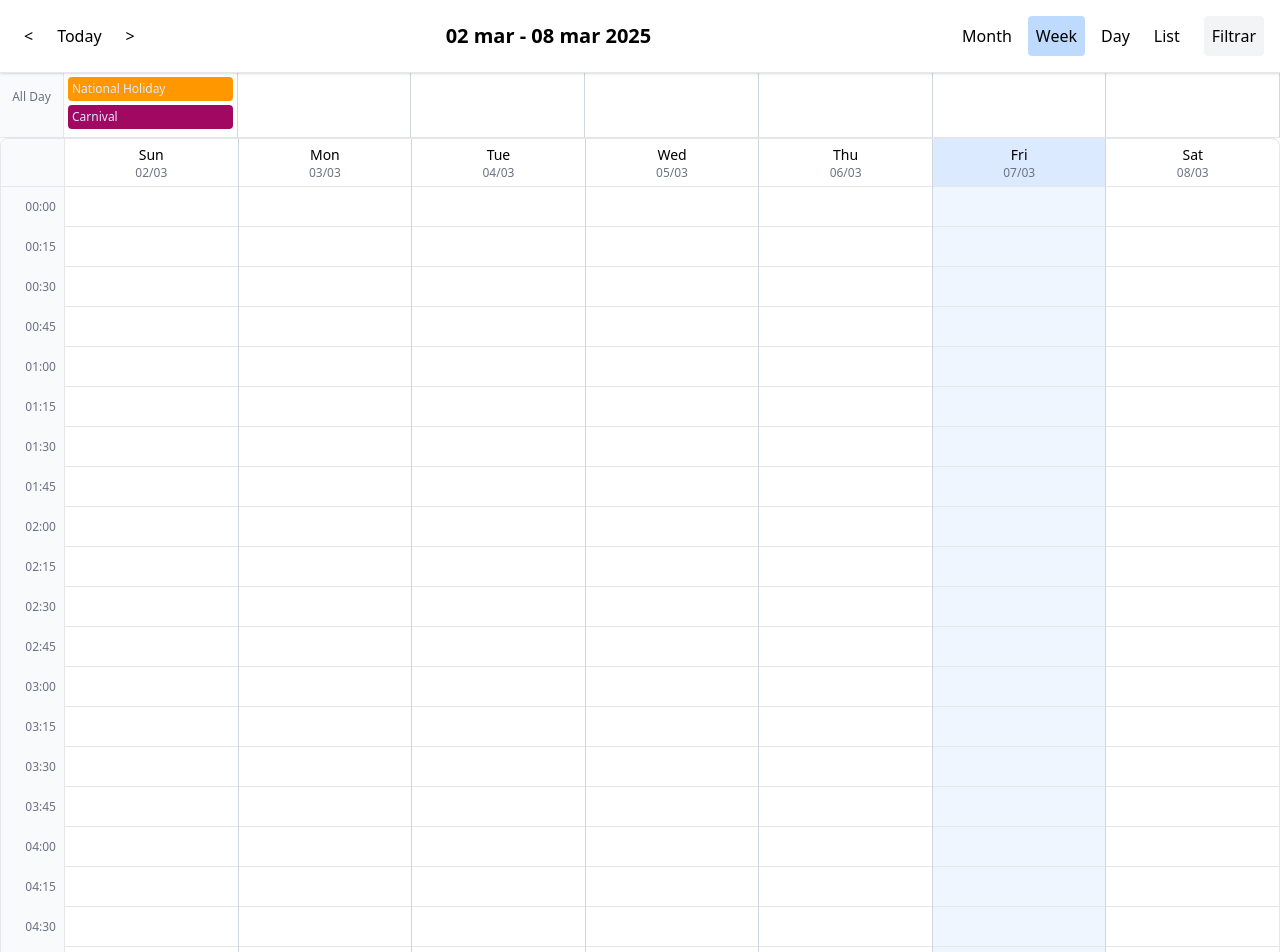
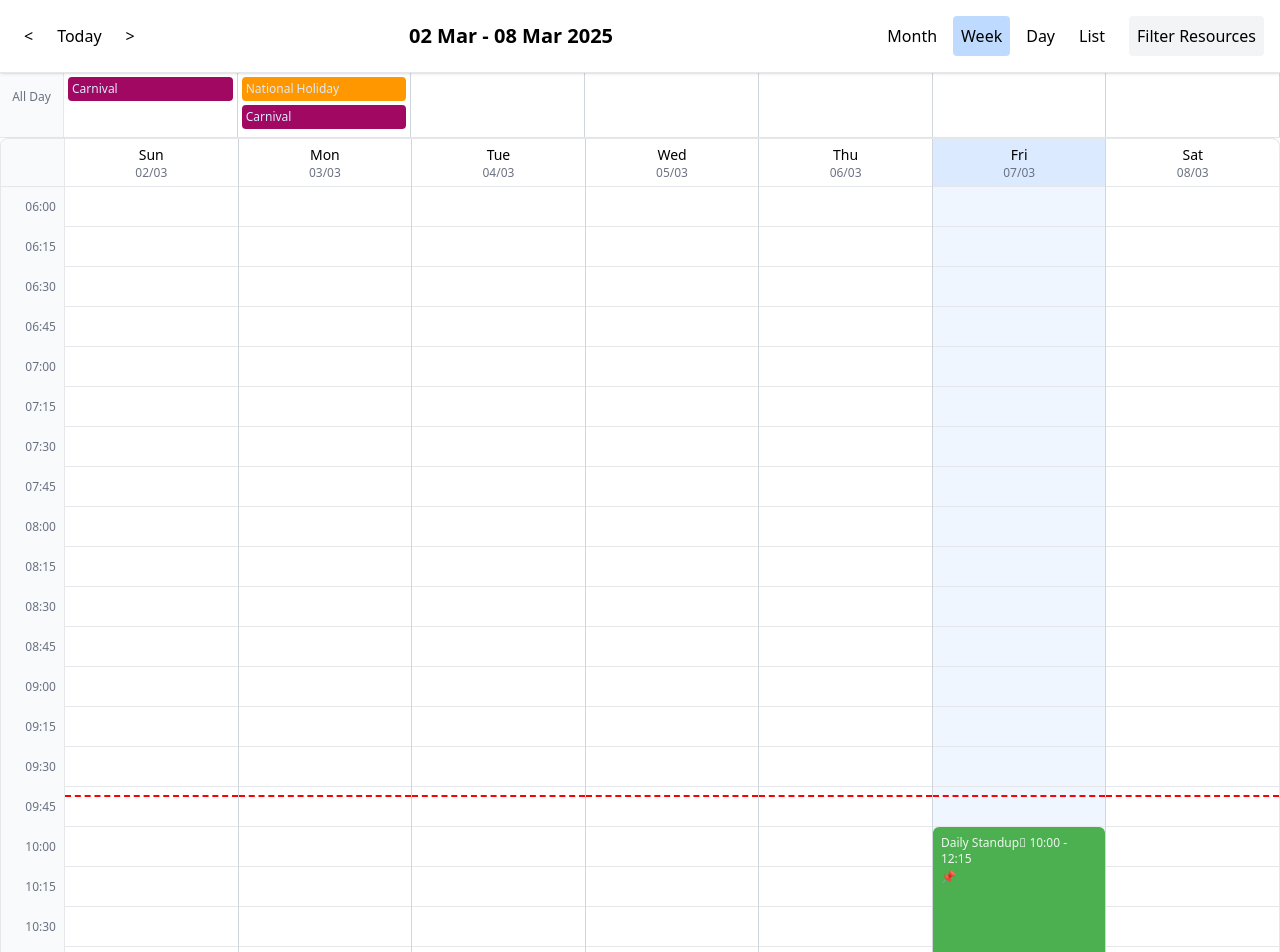
Before and after one commit to Zebedeu/react-agendfy, a React (Vite) app: page / in a window 1280 px wide. Shown: the top 952 px of the page. Built offline with nearby package versions, Linux system fonts and the light colour scheme.

Commit message:
fixed red line off set

```diff
--- a/package.json
+++ b/package.json
@@ -1,7 +1,7 @@
 {
   "name": "react-agendfy",
   "private": false,
-  "version": "1.0.2-beta.1",
+  "version": "1.0.2",
   "type": "module",
   "main": "dist/index.umd.js",
   "module": "dist/index.es.js",
@@ -42,6 +42,7 @@
   },
   "dependencies": {
     "@date-fns/tz": "^1.2.0",
+    "@date-fns/utc": "^2.1.0",
     "@dnd-kit/core": "^6.3.1",
     "@dnd-kit/modifiers": "^9.0.0",
     "@dnd-kit/utilities": "^3.2.2",
--- a/src/App.tsx
+++ b/src/App.tsx
@@ -152,6 +152,19 @@ const initialEvents = [
           "type": "equipment"
       }
   ]
+},
+{
+  "id": "1741289417992",
+  "title": "Alerta",
+  "start": "2025-03-06T20:30:00.000Z",
+  "end": "2025-03-06T21:00:00.000Z",
+  "color": "#81909c",
+  "isAllDay": false,
+  "isMultiDay": false,
+  "alertBefore": 18,
+  "resources": [
+      "r1"
+  ]
 }
 ];
 function App() {
@@ -168,23 +181,30 @@ function App() {
     defaultView: "week",
     slotDuration: 15,
     slotLabelFormat: "HH:mm",
-    slotMin: "00:00",
+    slotMin: "06:00",
     slotMax: "23:59",
-    lang: 'pt',
+    lang: 'en',
     today: 'Today',
     monthView: 'Month',
     weekView: 'Week',
     dayView: 'Day',
     listView: 'List',
     all_day: 'All Day',
-    clier_filter: 'Clear Filters',
-    filter_resources: 'Filtrar',
+    clear_filter: 'Clear Filters',
+    filter_resources: 'Filter Resources',
+    businessHours: {
+      enabled: true,
+      intervals: [
+        { daysOfWeek: [1, 2, 3, 4, 5], startTime: "09:00", endTime: "17:00" }
+      ]
+    },
 
+    alerts: {
+      enabled: false,
+      thresholdMinutes: 15,
+    },
   };
 
-  const config = useMemo(() => {
-    return defaultConfig;
-  }, []);
 
 
   // Save events to localStorage whenever events state changes
@@ -248,7 +268,7 @@ function App() {
     <div className="">
       <Calendar
         events={events}
-        config={config}
+        config={defaultConfig}
        onEventUpdate={handleEventUpdate}
         onEventClick={handleEventClick}
         onDayClick={handleDayClick}
--- a/src/Core/Components/BaseEvent.tsx
+++ b/src/Core/Components/BaseEvent.tsx
@@ -78,7 +78,7 @@ const BaseEvent = ({
   };
 
   const displayTitle = event.title + "\b";
-  const tooltipContent = generateTooltipContent(event, isMultiDay, isStart, isEnd);
+  const tooltipContent = generateTooltipContent(event, isMultiDay, isStart, isEnd, config?.timeZone);
 
   return (
 
--- a/src/Core/Components/View/DayView/DayView.tsx
+++ b/src/Core/Components/View/DayView/DayView.tsx
@@ -16,6 +16,7 @@ import { ensureDate } from "../../../../Utils/DateTrannforms";
 import { DayViewProps, EventProps } from "../../../../types";
 import { TZDate } from "@date-fns/tz";
 import { TimeSlot } from "./TimeSlot";
+import { calculateRedLineOffset } from "../../../../Utils/calculateRedLineOffset";
 
 
 
@@ -115,15 +116,15 @@ const DayView: React.FC<DayViewProps> = ({
   );
 
 
-  let redLineOffset = 0;
-  const today = new TZDate(new Date(), config?.timeZone); // TZDate for today
+  const today = new TZDate(new Date(), config?.timeZone);
   const isToday = isSameDay(currentDate, today);
-  if (isToday) {
-    const viewStart = setHours(startOfDay(today), parsedSlotMin);
-    let diffMinutes = differenceInMinutes(today, viewStart);
-    if (diffMinutes < 0) diffMinutes = 0;
-    redLineOffset = (diffMinutes / (config?.slotDuration || 30)) * 40; // Default slotDuration if locale is undefined
-  }
+
+    const redLineOffset = calculateRedLineOffset(
+      currentDate,
+      parsedSlotMin,
+      config?.slotDuration || 30,
+      config?.timeZone
+    );
 
   const handleDragEnd = useCallback((event: DragEndEvent) => {
     const { active, over, delta } = event;
--- a/src/Core/Components/View/WeekView/DayColumn.tsx
+++ b/src/Core/Components/View/WeekView/DayColumn.tsx
@@ -22,9 +22,10 @@ export const DayColumn = memo(
     isDraggable,
   }: DayColumnProps) => {
 
-    const isToday = isSameDay(dayDate, new TZDate(new Date(), config?.timeZone));
+    const isToday = isSameDay(dayDate, new Date());
     const dayStart = startOfDay(dayDate);
 
+    console.log(isToday)
 
     // Calcula os intervalos de expediente para o dia, se estiver ativado na configuração
 
@@ -52,12 +53,12 @@ export const DayColumn = memo(
             isToday ? "bg-blue-100" : ""
           }`}
           onClick={() => {
-            if (typeof onSlotClick === "function") onSlotClick(new TZDate(dayDate, config?.timeZone)); // Use TZDate for day click
+            if (typeof onSlotClick === "function") onSlotClick(dayDate); // Use TZDate for day click
           }}
         >
           <div className="text-center">
-            <div className="text-sm font-medium">{format(dayDate, "EEE" as any)}</div>
-            <div className="text-xs text-gray-500">{format(dayDate, "dd/MM" as any)}</div>
+            <div className="text-sm font-medium">{format(dayDate, "EEE", { locale: config } as any)}</div>
+            <div className="text-xs text-gray-500">{format(dayDate, "dd/MM", { locale: config } as any)}</div>
           </div>
         </div>
         <div className="relative" style={{ minHeight: timeSlots.length * 40, position: "relative" }}>
--- a/src/Core/Components/View/WeekView/WeekEvent.tsx
+++ b/src/Core/Components/View/WeekView/WeekEvent.tsx
@@ -42,8 +42,8 @@ export const WeekEvent = ({
   const handleResize = (e, direction, ref, delta) => {
     if (!isDraggable || !onEventResize) return;
 
-    const eventStart = ensureDate(event.start, config?.timeZone!);
-    const eventEnd = ensureDate(event.end, config?.timeZone!);
+    const eventStart = ensureDate(event.start);
+    const eventEnd = ensureDate(event.end);
 
     if (direction === "bottom") {
       const additionalMinutes = Math.round((delta.height / 40) * config?.slotDuration!);
@@ -113,7 +113,7 @@ export const WeekEvent = ({
       }}
       maxHeight={
         enableResizing
-          ? `${(differenceInMinutes(maxEndTime, ensureDate(event.start, config?.timeZone)) / config?.slotDuration!) * 40}px`
+          ? `${(differenceInMinutes(maxEndTime, ensureDate(event.start)) / config?.slotDuration!) * 40}px`
           : undefined
       }
     >
--- a/src/Core/Components/View/WeekView/WeekTimeSlot.tsx
+++ b/src/Core/Components/View/WeekView/WeekTimeSlot.tsx
@@ -26,9 +26,9 @@ export const WeekTimeSlot = memo(
 
     const handleClickSlot = useCallback(() => {
       if (typeof onSlotClick === "function") {
-        onSlotClick(new TZDate(slotTime, config?.timeZone)); // Use TZDate for slot click
+        onSlotClick(slotTime); // Use TZDate for slot click
       }
-    }, [onSlotClick, slotTime, config?.timeZone]);
+    }, [onSlotClick, slotTime]);
 
     // Mapeamento simples para eventos do slot (na grade de horários)
     const positionedEvents: EventProps[] = useMemo(() => {
@@ -42,7 +42,7 @@ export const WeekTimeSlot = memo(
             left: `${(i * 100) / total}%`,
             width: `${100 / total}%`,
             height: `${
-              (differenceInMinutes(ensureDate(event.end, config?.timeZone), ensureDate(event.start, config?.timeZone)) /
+              (differenceInMinutes(ensureDate(event.end), ensureDate(event.start)) /
                 config?.slotDuration!) *
               40
             }px`,
--- a/src/Core/Components/View/WeekView/WeekView.tsx
+++ b/src/Core/Components/View/WeekView/WeekView.tsx
@@ -18,6 +18,7 @@ import { ensureDate } from "../../../../Utils/DateTrannforms";
 import {  EventProps, WeekProps } from "../../../../types";
 import { TZDate } from "@date-fns/tz";
 import { DayColumn } from "./DayColumn";
+import { calculateRedLineOffset } from "../../../../Utils/calculateRedLineOffset";
 
 
  const WeekView = ({
@@ -137,12 +138,13 @@ import { DayColumn } from "./DayColumn";
     [events, config?.timeZone]
   );
 
-  const now = new TZDate(new Date(), config?.timeZone);
-  let redLineOffset = (differenceInMinutes(now, startOfDay(now)) / config?.slotDuration!) * 40;
-  const totalHeight = timeSlots.length * 40;
-  if (redLineOffset < 0) redLineOffset = 0;
-  if (redLineOffset > totalHeight - 2) redLineOffset = totalHeight - 2;
 
+  const redLineOffset = calculateRedLineOffset(
+    currentDate,
+    parseInt(slotMin, 10),
+    config?.slotDuration || 30,
+    config?.timeZone
+  );
   const isDraggable = typeof onEventUpdate === "function";
 
   return (
@@ -154,7 +156,7 @@ import { DayColumn } from "./DayColumn";
             <div className="h-12 flex items-center justify-center text-xs text-gray-500">{config?.all_day}</div>
           </div>
           {daysOfWeek.map((dayIndex) => {
-            const dayDate = new TZDate(addDays(currentWeekStart, dayIndex), config?.timeZone);
+            const dayDate = addDays(currentWeekStart, dayIndex);
 
             // Filtra eventos all-day (ou multi-day) para o dia corrente
             const allDayEvents = events.filter((event: EventProps) => {
--- a/src/Utils/DateTrannforms.ts
+++ b/src/Utils/DateTrannforms.ts
@@ -67,12 +67,12 @@ export const expandRecurringEvents = (events, startDate, endDate, timezone) => {
 };
 
 // Função auxiliar para garantir que uma string de data seja um objeto Date válido
-export const ensureDate = (dateStr, timezone) => {
-  if (dateStr instanceof Date) return new TZDate(dateStr, timezone);
+export const ensureDate = (dateStr, timezone = null) => {
+  if (dateStr instanceof Date) return dateStr;
 
   try {
     if (dateStr.includes("T") || dateStr.includes("Z")) {
-      return new TZDate(parseISO(dateStr), timezone);
+      return  parseISO(dateStr);
     } else {
       return new Date(dateStr.replace(" ", "T"));
     }
--- /dev/null
+++ b/src/Utils/calculateRedLineOffset.ts
@@ -0,0 +1,27 @@
+import {
+    differenceInMinutes,
+    isSameDay,
+    setHours,
+    startOfDay,
+  } from "date-fns";
+  import { TZDate } from "@date-fns/tz";
+
+  export const calculateRedLineOffset = (
+    currentDate: Date,
+    parsedSlotMin: number,
+    slotDuration: number,
+    timeZone?: string
+  ): number => {
+    const now = new TZDate(new Date(), timeZone);
+    const isToday = isSameDay(currentDate, now);
+    let redLineOffset = 0;
+
+    if (isToday) {
+      const viewStart = setHours(startOfDay(now), parsedSlotMin);
+      let diffMinutes = differenceInMinutes(now, viewStart);
+      if (diffMinutes < 0) diffMinutes = 0;
+      redLineOffset = (diffMinutes / (slotDuration || 30)) * 40;
+    }
+
+    return redLineOffset;
+  };
--- a/src/Utils/generateTooltipContent.ts
+++ b/src/Utils/generateTooltipContent.ts
@@ -12,6 +12,7 @@ import { format } from 'date-fns';
 function generateTooltipContent(event, isMultiDay, isStart, isEnd) {
   const eventStart = new Date(event.start);
   const eventEnd = new Date(event.end);
+
 
   // Exibição do tempo
   const timeDisplay = isMultiDay
```
Also changed, not shown: 1 other file (tests, documents, lock files or other folders).
